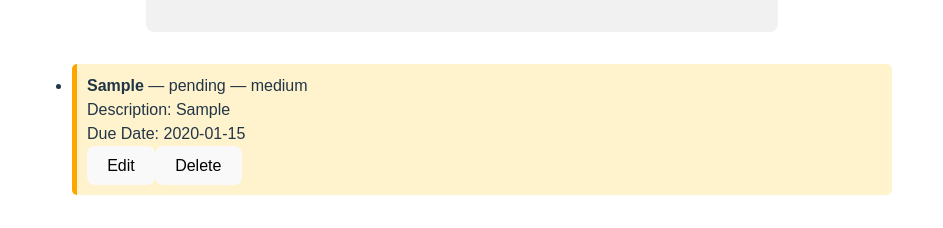
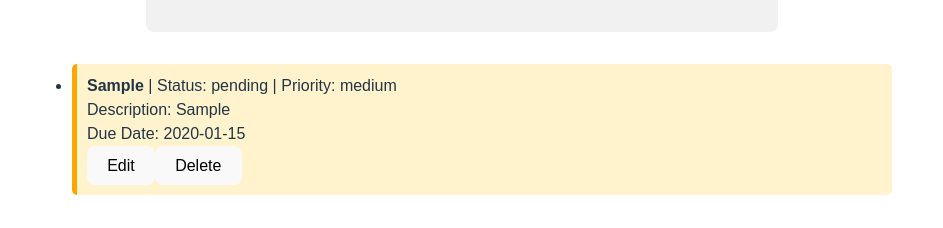
Before and after one commit to sporeci2000/SBA9-sporeci, a React (Vite) app: page / in a window 1280 px wide. Both pictures are taken after typing "Sample", "Sample", "2020-01-15" into the empty fields and a click on the button "Add Task". Shown: the part 624-852 px from the top of the page, without its empty margins (178-1121 px from the left). Built offline with nearby package versions, Linux system fonts and the light colour scheme.

Commit message:
Task Item completed

```diff
--- a/src/components/Dashboard/Dashboard.css
+++ b/src/components/Dashboard/Dashboard.css
@@ -121,3 +121,4 @@ strong {
   margin-bottom: 0.3rem;
   display: flex;
   align-items: center;
+}
--- a/src/components/TaskList/TaskItem.tsx
+++ b/src/components/TaskList/TaskItem.tsx
@@ -4,16 +4,19 @@ import './TaskItem.css';
 
 interface TaskItemProps {
     task: Task;
-    onDelete: (id: string) => void;
-    onEdit: (task: Task) => void;
+    onDelete: (id: string) => void; //function to delete a task by id
+    onEdit: (task: Task) => void;  //function to start editing a task
 }
 
 export const TaskItem: React.FC<TaskItemProps> = ({ task, onDelete, onEdit }) => (
-    <li className={`${task.priority} ${task.status}`}>
-        <strong>{task.title}</strong> — {task.status} — {task.priority}
+    <li className={`${task.priority} ${task.status}`}> {/*Renders one task item */}
+
+        <strong>{task.title}</strong> | Status: {task.status} | Priority: {task.priority}
         <br />
+
         Description: {task.description || 'No description'}
         <br />
+
         Due Date: {task.dueDate || 'No due date'}
         <br />
         <button onClick={() => onEdit(task)}>Edit</button>
```
